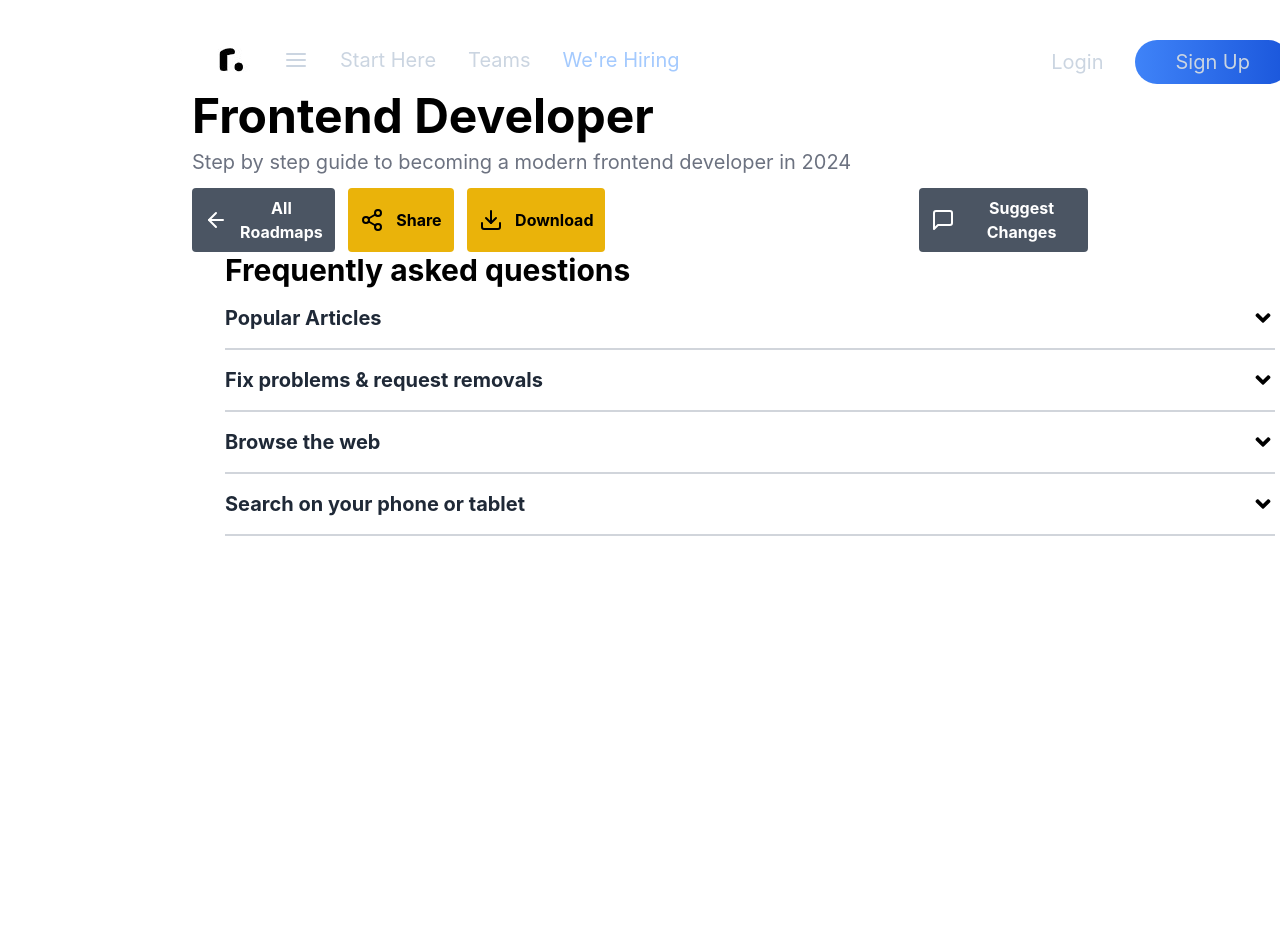
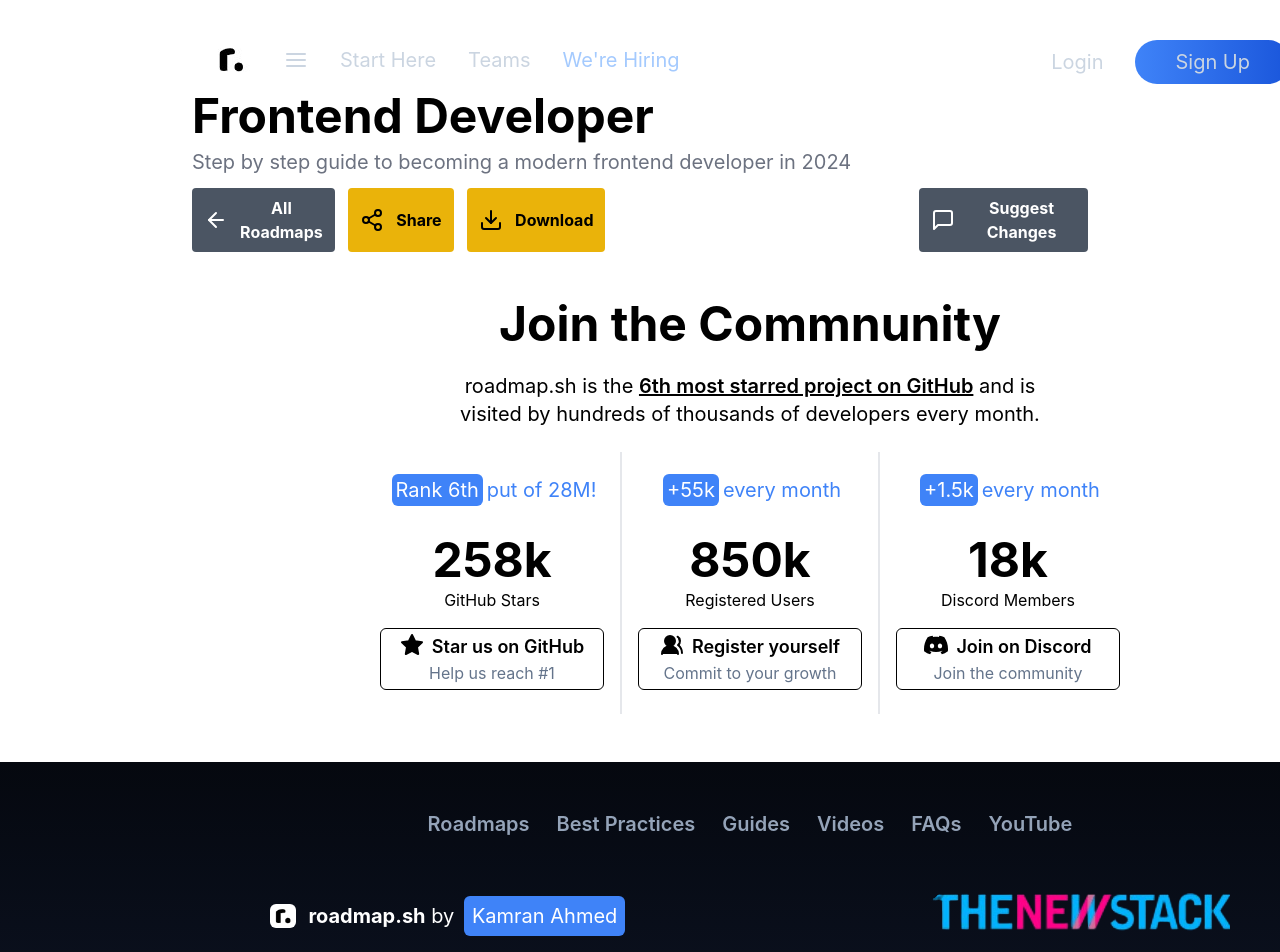
Before and after one commit to rp1405/roadmap.boss, a React (Create React App) app: page /details in a window 1280 px wide. Shown: the top 952 px of the page. Before the commit the page ends 800 px from the top, so only its background shows below. Built offline with nearby package versions, Linux system fonts and the light colour scheme.

Commit message:
commit-4

```diff
--- a/src/Components/DetailPage.tsx
+++ b/src/Components/DetailPage.tsx
@@ -1,5 +1,7 @@
+import CommunitySec from "./CommunitySec";
 import FAQ from "./FAQ";
 import Header from "./Header";
+import Footer from "./Footer";
 import HeadingOfTopic from "./HeadingOfTopic";
 
 export default function DetailPage() {
@@ -10,6 +12,8 @@
         topicName="Frontend Developer"
         topicDescription="Step by step guide to becoming a modern frontend developer in 2024"
       />
+      <CommunitySec/>
+      <Footer/>
       <FAQ />
     </>
   );
```
